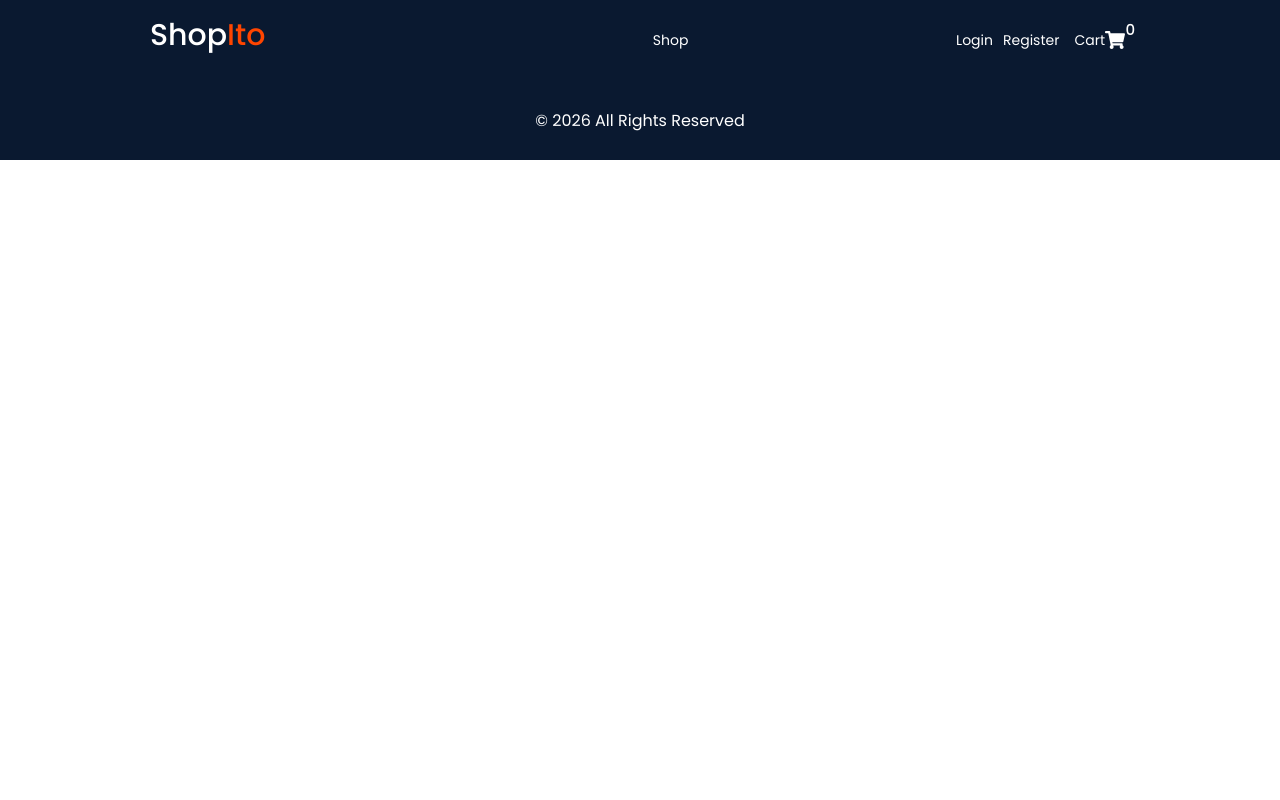
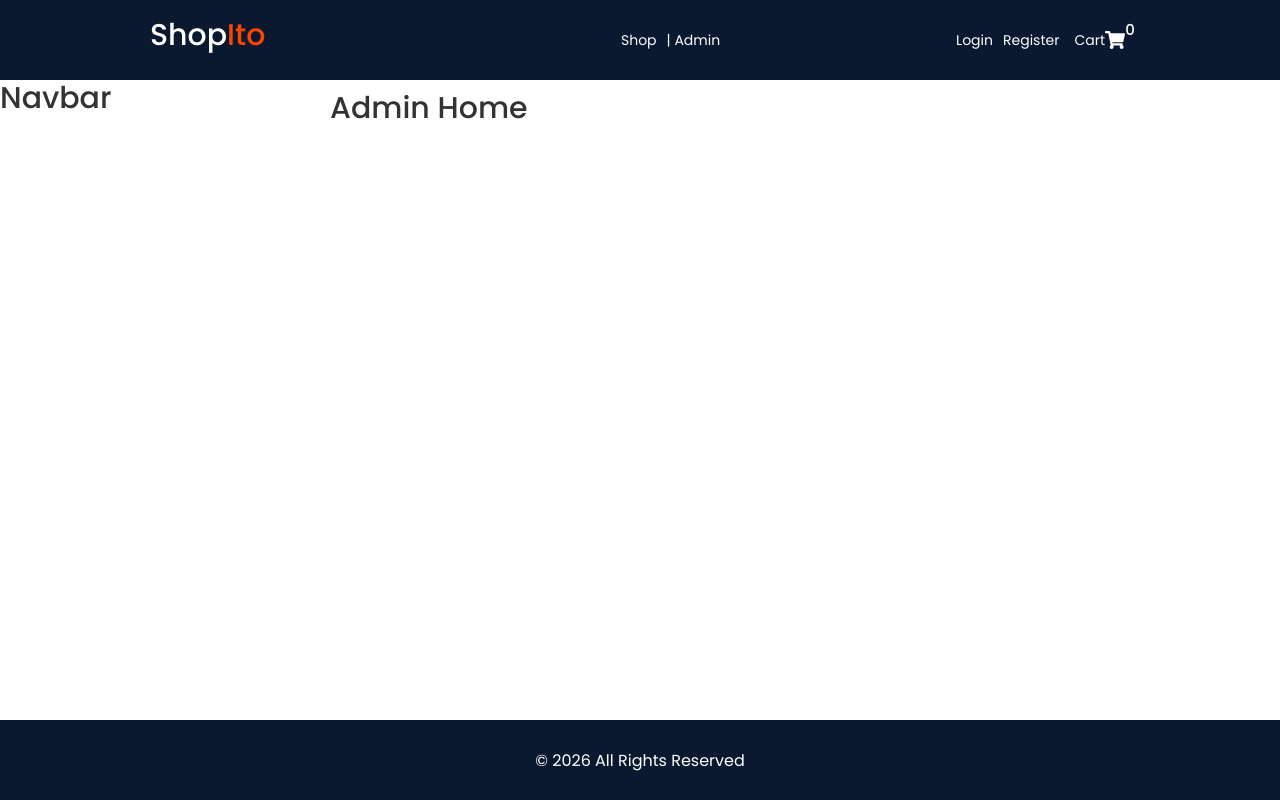
Before and after one commit to kevinkalenga/Shopito_Project, a React (Create React App) app in the folder frontend/: page /admin in a window 1280 px wide. Built offline with nearby package versions, Linux system fonts and the light colour scheme; no server answers.

Commit message:
Create Admin Link in Header, Admin Route and Component Layout

```diff
--- a/frontend/src/App.js
+++ b/frontend/src/App.js
@@ -13,6 +13,7 @@ import { useDispatch} from "react-redux";
 import axios from 'axios'
 import { getLoginStatus } from "./redux/features/auth/authSlice";
 import Profile from "./pages/profile/Profile";
+import Admin from "./pages/admin/Admin";
 
 
 const App = () => {
@@ -35,7 +36,8 @@ const App = () => {
                 <Route path="/register" element={<Register />} />
                 <Route path="/forgot-password" element={<ForgotPassword />} />
                 <Route path="/reset-password/:token" element={<ResetPassword />} />
-                 <Route path="/profile" element={<Profile />} />
+                <Route path="/profile" element={<Profile />} />
+                 <Route path="/admin/*" element={<Admin />} />
             </Routes>
             <Footer />
         </BrowserRouter>
--- /dev/null
+++ b/frontend/src/components/admin/AdminHome/AdminHome.js
@@ -0,0 +1,11 @@
+import React from 'react'
+
+const AdminHome = () => {
+  return (
+    <div>
+        <h2>Admin Home</h2>
+    </div>
+  )
+}
+
+export default AdminHome
--- /dev/null
+++ b/frontend/src/components/admin/navbar/Navbar.js
@@ -0,0 +1,11 @@
+import React from 'react'
+
+const Navbar = () => {
+  return (
+    <div>
+        <h2>Navbar</h2>
+    </div>
+  )
+}
+
+export default Navbar
--- a/frontend/src/components/header/Header.js
+++ b/frontend/src/components/header/Header.js
@@ -78,15 +78,19 @@ const Header = () => {
                 <li>
                    <NavLink to="/shop" className={activeLink} > Shop</NavLink>
                 </li>
+                <li>
+                   <NavLink to="/admin/home" className={activeLink} >|  Admin</NavLink>
+                </li>
               </ul>
               <div className={styles["header-right"]}>
                   <span className={styles.links}>
 
 
                      <ShowOnLogin>
-                        <NavLink className={activeLink} to={"profile"}>Profile</NavLink>
-                        <FaUserCircle size={16} color='#ff7722' />
-                        <UserName />
+                        <Link to={"profile"}>
+                           <FaUserCircle size={16} color='#ff7722' />
+                           <UserName />
+                        </Link>
                      </ShowOnLogin>
                      <ShowOnLogout>
                         <NavLink className={activeLink} to={"login"}>Login</NavLink>
--- /dev/null
+++ b/frontend/src/pages/admin/Admin.js
@@ -0,0 +1,19 @@
+import React from 'react'
+import styles from "./Admin.module.scss"
+import Navbar from '../../components/admin/navbar/Navbar'
+import AdminHome from '../../components/admin/AdminHome/AdminHome'
+
+const Admin = () => {
+  return (
+    <div className={styles.admin}>
+       <div className={styles.navbar}>
+          <Navbar />
+       </div>
+       <div className={styles.content}>
+          <AdminHome />
+       </div>
+    </div>
+  )
+}
+
+export default Admin
--- /dev/null
+++ b/frontend/src/pages/admin/Admin.module.scss
@@ -0,0 +1,12 @@
+.admin {
+  display: flex;
+
+  .navbar {
+    width: 25%;
+    min-height: 80vh;
+  }
+  .content {
+    width: 75%;
+    padding: 1rem;
+  }
+}
```
